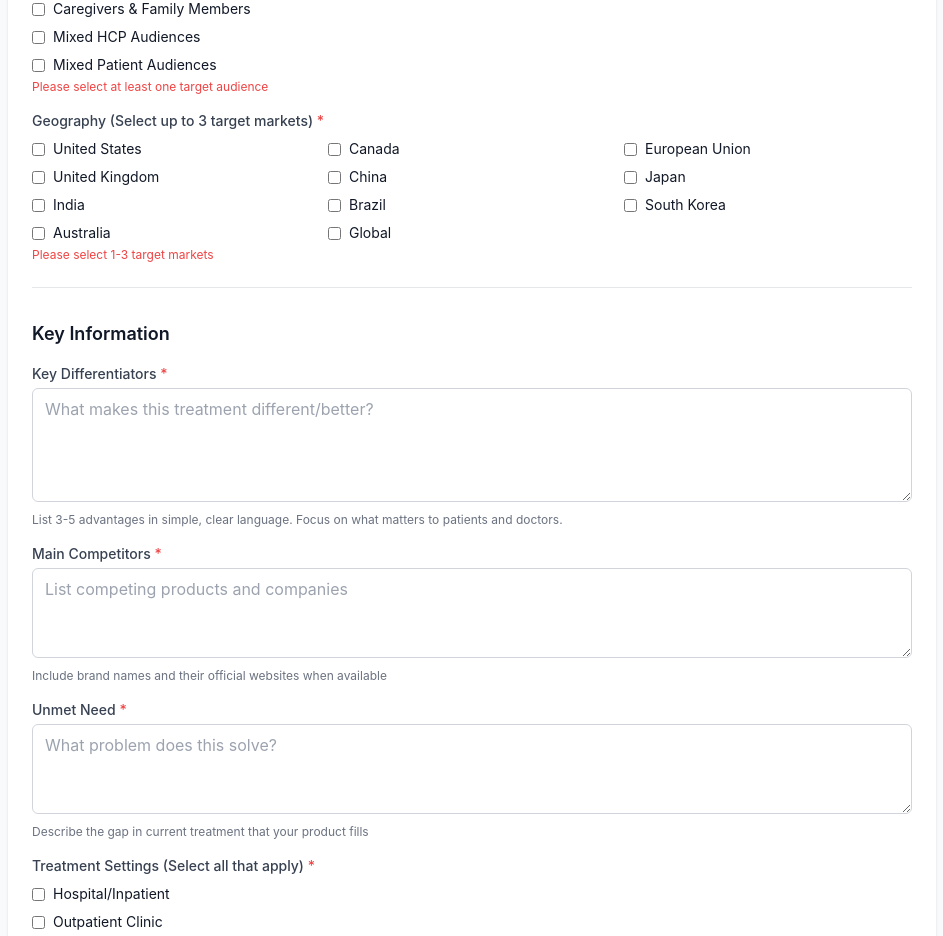
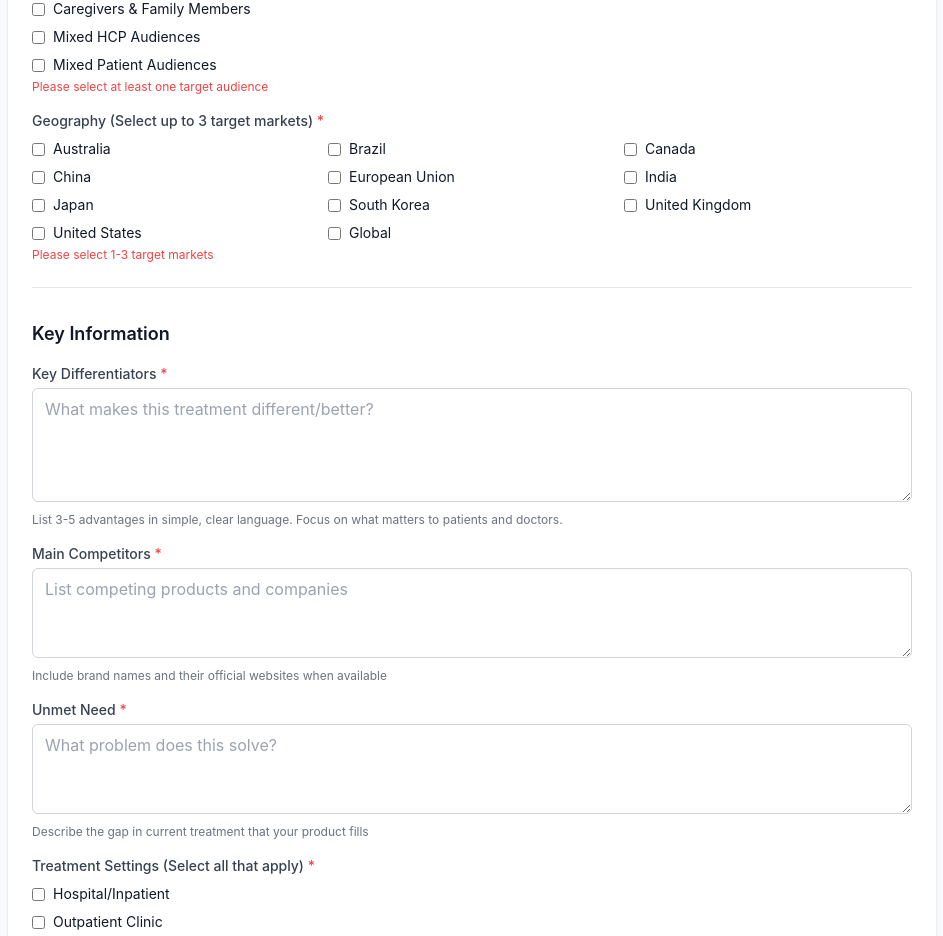
Before and after one commit to InnovareAI/3cubed-seo, a React (Vite) app: page /seo-requests in a window 1280 px wide. Shown: the part 1300-2236 px from the top of the page, without its empty margins (312-1255 px from the left). Built offline with nearby package versions, Linux system fonts and the light colour scheme; no server answers; the database is empty.

Commit message:
Sort countries alphabetically with Global at the end

```diff
--- a/src/components/SubmissionForm.tsx
+++ b/src/components/SubmissionForm.tsx
@@ -480,16 +480,16 @@ export const SubmissionForm: React.FC<SubmissionFormProps> = ({ onSuccess, onClo
           </label>
           <div className="grid grid-cols-2 md:grid-cols-3 gap-2">
             {[
+              { id: 'geo_aus', value: 'Australia', label: 'Australia' },
+              { id: 'geo_brazil', value: 'Brazil', label: 'Brazil' },
+              { id: 'geo_canada', value: 'Canada', label: 'Canada' },
+              { id: 'geo_china', value: 'China', label: 'China' },
+              { id: 'geo_eu', value: 'European Union', label: 'European Union' },
+              { id: 'geo_india', value: 'India', label: 'India' },
+              { id: 'geo_japan', value: 'Japan', label: 'Japan' },
+              { id: 'geo_korea', value: 'South Korea', label: 'South Korea' },
+              { id: 'geo_uk', value: 'United Kingdom', label: 'United Kingdom' },
               { id: 'geo_usa', value: 'United States', label: 'United States' },
-              { id: 'geo_canada', value: 'Canada', label: 'Canada' },
-              { id: 'geo_eu', value: 'European Union', label: 'European Union' },
-              { id: 'geo_uk', value: 'United Kingdom', label: 'United Kingdom' },
-              { id: 'geo_china', value: 'China', label: 'China' },
-              { id: 'geo_japan', value: 'Japan', label: 'Japan' },
-              { id: 'geo_india', value: 'India', label: 'India' },
-              { id: 'geo_brazil', value: 'Brazil', label: 'Brazil' },
-              { id: 'geo_korea', value: 'South Korea', label: 'South Korea' },
-              { id: 'geo_aus', value: 'Australia', label: 'Australia' },
               { id: 'geo_global', value: 'Global', label: 'Global' }
             ].map(option => (
               <div key={option.id} className="flex items-center">
```
